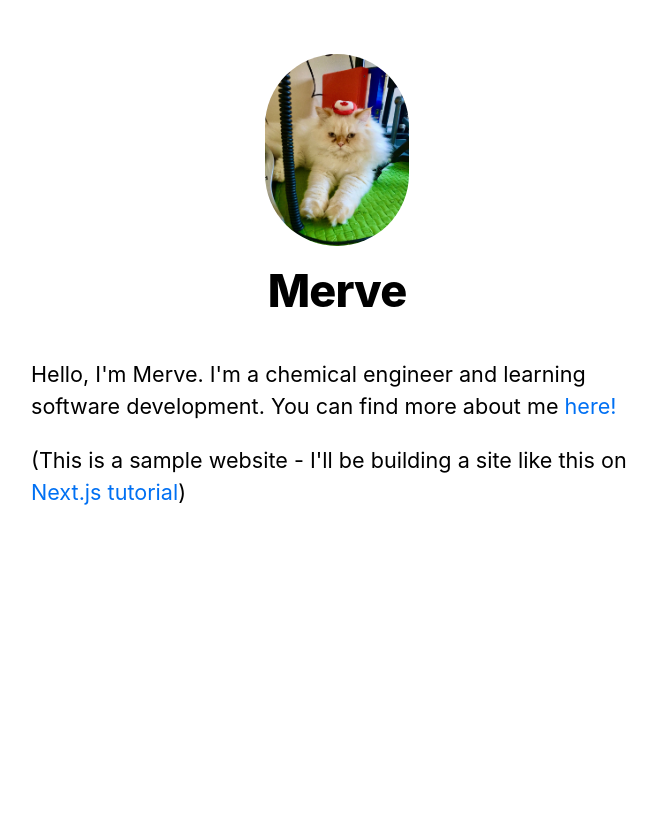
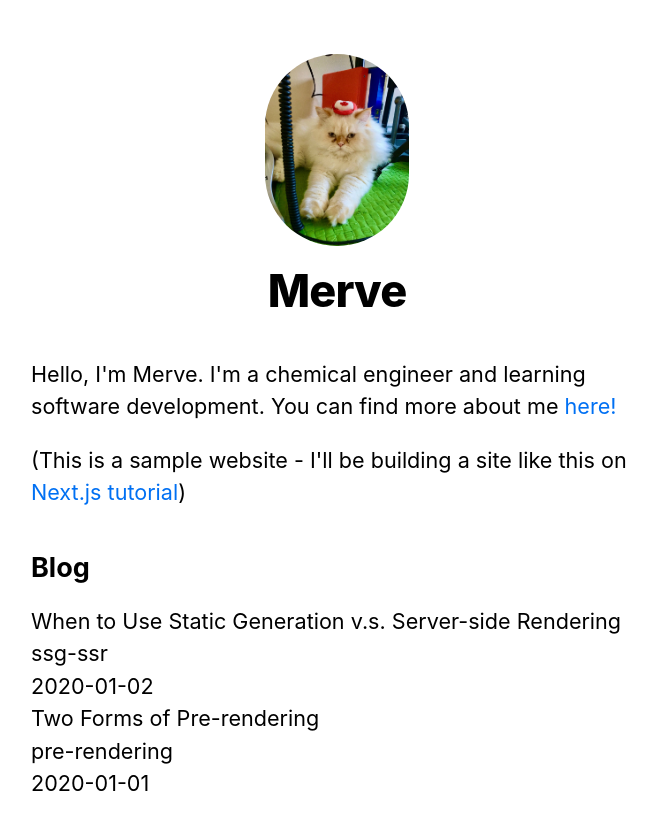
Before and after one commit to mervebalci/nextjs-blog, a Next.js app: page / in a window 1280 px wide. Shown: the top 830 px of the page, without its empty margins (303-960 px from the left). Before the commit the page ends 800 px from the top, so only its background shows below. Built offline with nearby package versions, Linux system fonts and the light colour scheme.

Commit message:
Using Static Generation

```diff
--- a/pages/index.js
+++ b/pages/index.js
@@ -2,8 +2,18 @@
 import Layout, { siteTitle } from '../components/layout';
 import utilStyles from '../styles/utils.module.css';
 import Link from 'next/link';
+import { getSortedPostsData } from '../lib/posts'
 
-export default function Home() {
+export async function getStaticProps() {
+  const allPostsData = getSortedPostsData();
+  return {
+    props: {
+      allPostsData,
+    },
+  };
+}
+
+export default function Home({ allPostsData }) {
   return (
     <Layout home>
       <Head>
@@ -19,6 +29,21 @@
           <a href="https://nextjs.org/learn">Next.js tutorial</a>)
         </p>
       </section>
+
+      <section className={`${utilStyles.headingMd} ${utilStyles.padding1px}`}>
+        <h2 className={utilStyles.headingLg}>Blog</h2>
+        <ul className={utilStyles.list}>
+          {allPostsData.map(({ id, date, title }) => (
+            <li>
+              {title}
+              <br />
+              {id}
+              <br />
+              {date}
+            </li>
+          ))}
+        </ul>
+      </section>
     </Layout>
   );
 }
```
